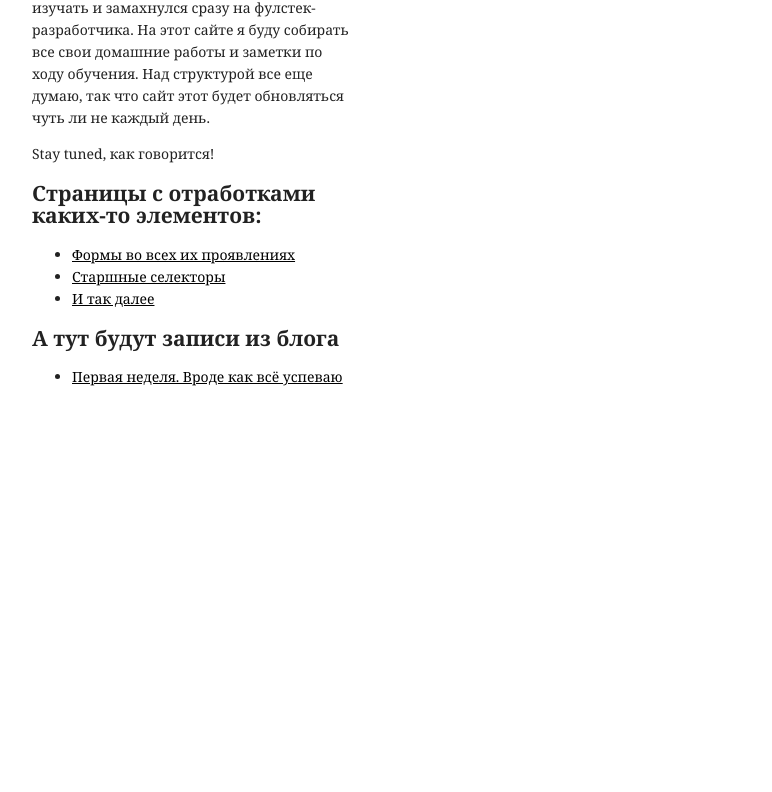
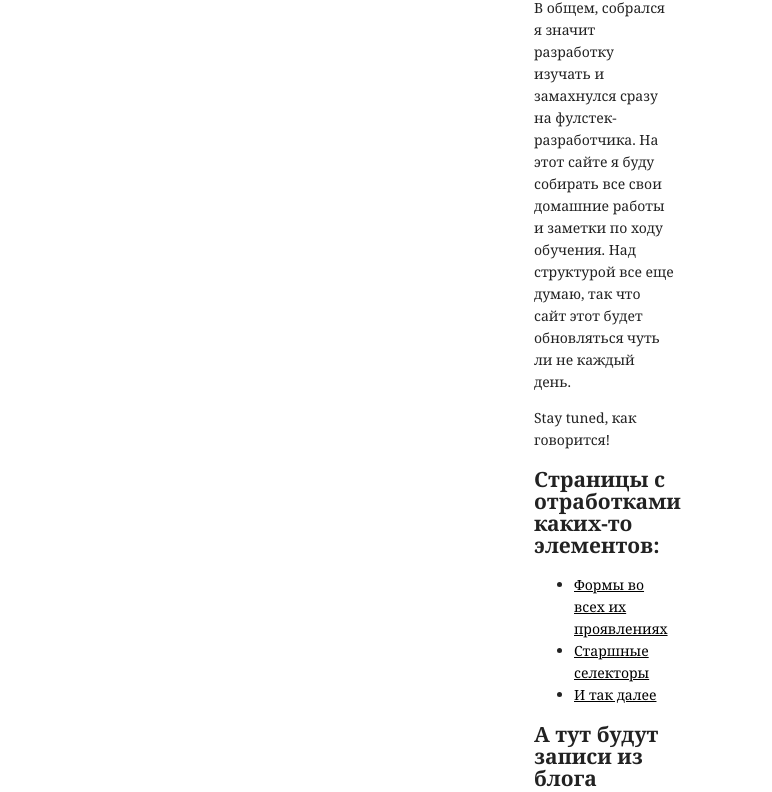
Before and after one commit to maxecho/education, a plain HTML site: page index.html in a window 1280 px wide. Shown: the part 138-930 px from the top of the page, without its empty margins (36-808 px from the left). Before the commit the page ends 800 px from the top, so only its background shows below. Drawn offline with Linux system fonts and the light colour scheme.

Commit message:
Update main.css

```diff
--- a/main.css
+++ b/main.css
@@ -5,6 +5,9 @@ body {
   font-family: "Georgia", serif;
   color: #222222;
   width: 30%;
+  margin:0 auto;
+  width:200px;
+  height:200px;
 }
 
 nav{
```
